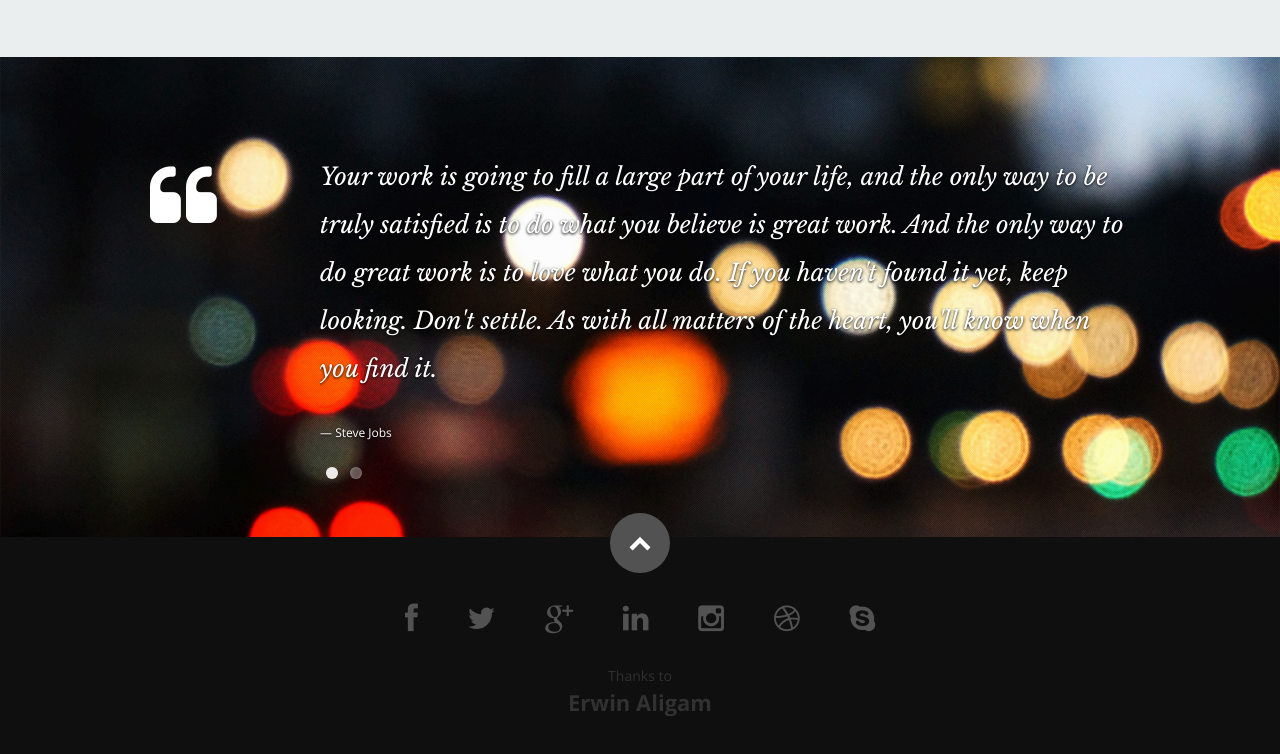
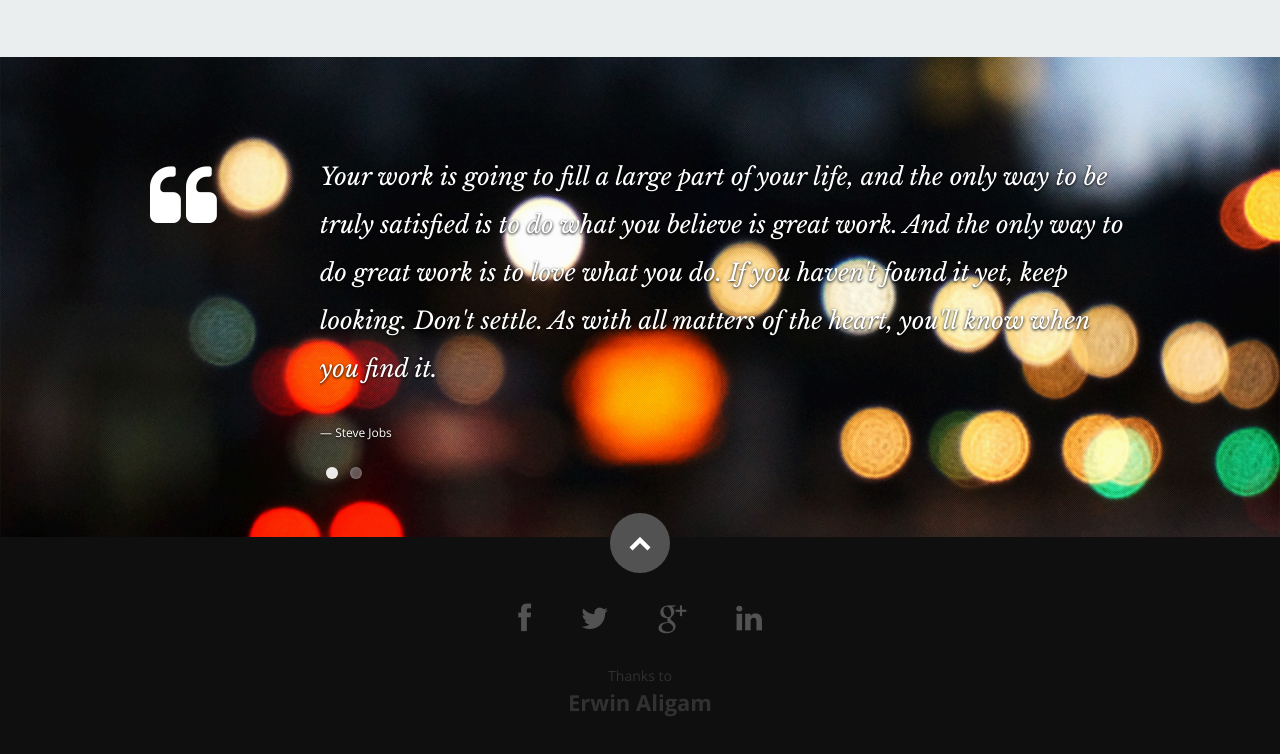
Before and after one commit to javedsky/emahtab.github.io, a plain HTML site: page index.html in a window 1280 px wide. Shown: the part 3549-4303 px from the top of the page. Drawn offline with nearby package versions, Linux system fonts and the light colour scheme.

Commit message:
Update index.html

```diff
--- a/index.html
+++ b/index.html
@@ -367,13 +367,10 @@
          <div class="twelve columns">
 
             <ul class="social-links">
-               <li><a href="#"><i class="fa fa-facebook"></i></a></li>
-               <li><a href="#"><i class="fa fa-twitter"></i></a></li>
-               <li><a href="#"><i class="fa fa-google-plus"></i></a></li>
-               <li><a href="#"><i class="fa fa-linkedin"></i></a></li>
-               <li><a href="#"><i class="fa fa-instagram"></i></a></li>
-               <li><a href="#"><i class="fa fa-dribbble"></i></a></li>
-               <li><a href="#"><i class="fa fa-skype"></i></a></li>
+               <li><a target ="_blank" href="https://www.facebook.com/mahtab.alam.92372"><i class="fa fa-facebook"></i></a></li>
+               <li><a target ="_blank" href="https://twitter.com/alammahtab08"><i class="fa fa-twitter"></i></a></li>
+               <li><a target ="_blank" href="https://plus.google.com/+mahtabalam08"><i class="fa fa-google-plus"></i></a></li>
+               <li><a target ="_blank" href="https://in.linkedin.com/in/alammahtab"><i class="fa fa-linkedin"></i></a></li>
             </ul>
 
             <ul class="copyright">
```
